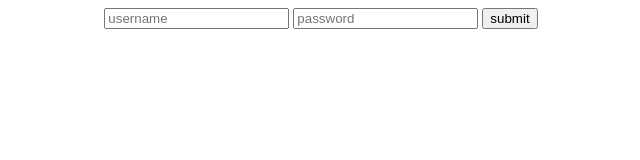
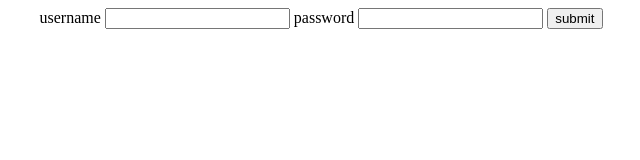
Before and after one commit to jaceg37/titanium, a plain HTML site: page login.html in a window 1280 px wide. Shown: the whole page, without its empty margins (319-959 px from the left). Drawn offline with Linux system fonts and the light colour scheme.

Commit message:
Add files via upload

```diff
--- a/login.html
+++ b/login.html
@@ -8,8 +8,10 @@
 </head>
 <body>
     <center>
-        <input type="text" id="username" name="username" placeholder="username">
-        <input type="password" id="password" name="password" placeholder="password">
+        <label for="username">username</label>
+        <input type="text" id="username" name="username">
+        <label for="password">password</label>
+        <input type="password" id="password" name="password">
         <input type="submit" value="submit">
     </center>
 </body>
```
